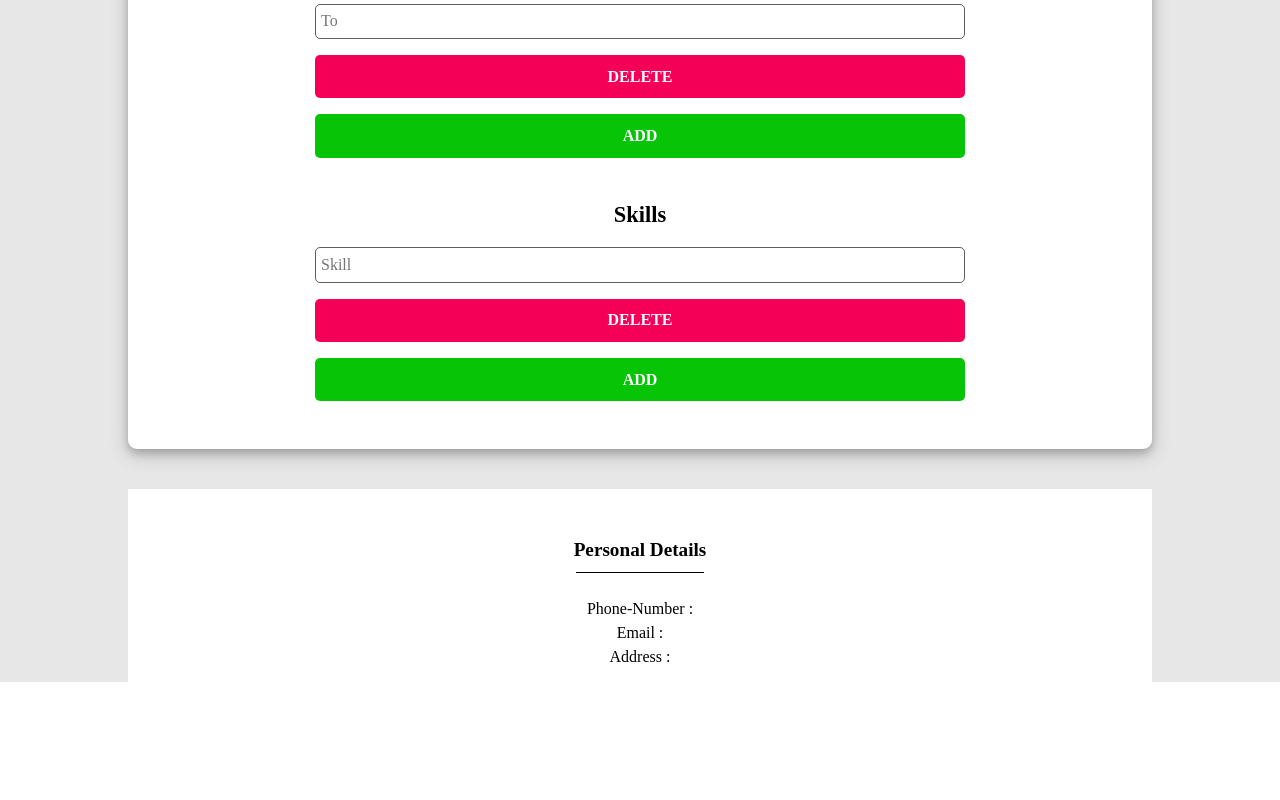
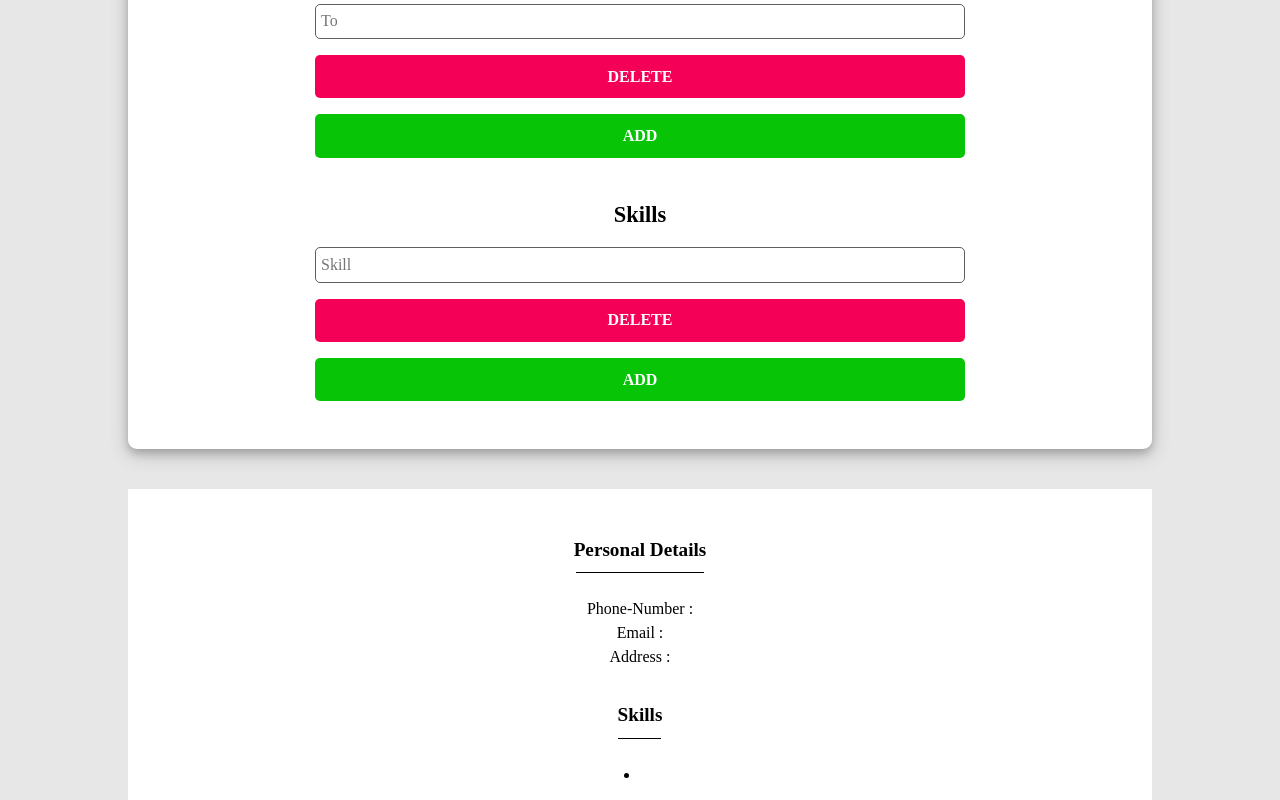
Before and after one commit to aelmi03/cv-app, a React (Create React App) app: page / in a window 1280 px wide. Shown: the part 1221-2021 px from the top of the page. Before the commit the page ends 1903 px from the top, so only its background shows below. Built offline with nearby package versions, Linux system fonts and the light colour scheme.

Commit message:
Finished my Skills preview component which renders the all of the Skills in the LivePreview component

```diff
--- a/src/App.js
+++ b/src/App.js
@@ -196,7 +196,10 @@ class App extends Component {
               deleteSkill={this.deleteSkill}
             />
           </div>
-          <LivePreview generalInfo={this.state.generalInfo} />
+          <LivePreview
+            generalInfo={this.state.generalInfo}
+            skills={this.state.skills}
+          />
         </div>
       </div>
     );
--- a/src/components/LivePreview/LivePreview.js
+++ b/src/components/LivePreview/LivePreview.js
@@ -1,5 +1,6 @@
 import React, { Component } from "react";
 import GeneralPreview from "../GeneralPreview/GeneralPreview";
+import SkillsPreview from "../SkillsPreview/SkillsPreview";
 import LivePreviewCSS from "./LivePreview.module.css";
 
 class LivePreview extends Component {
@@ -12,6 +13,7 @@ class LivePreview extends Component {
         <div className={LivePreviewCSS.information}>
           <div className={LivePreviewCSS.minorInfo}>
             <GeneralPreview generalInfo={generalInfo} />
+            <SkillsPreview skills={this.props.skills} />
           </div>
         </div>
       </div>
--- a/src/components/LivePreview/LivePreview.module.css
+++ b/src/components/LivePreview/LivePreview.module.css
@@ -25,5 +25,5 @@
 .minorInfo {
   display: flex;
   flex-flow: column nowrap;
-  gap: 0.9rem;
+  gap: 2rem;
 }
--- /dev/null
+++ b/src/components/SkillsPreview/SkillsPreview.js
@@ -0,0 +1,25 @@
+import React, { Component } from "react";
+import PreviewHeading from "../PreviewHeading/PreviewHeading";
+import SkillsPreviewCSS from "./SkillsPreview.module.css";
+
+class SkillsPreview extends Component {
+  loadSkills() {
+    return this.props.skills.map((skillObject) => {
+      return (
+        <li className={SkillsPreviewCSS.li} key={skillObject.id}>
+          {skillObject.skill}
+        </li>
+      );
+    });
+  }
+  render() {
+    return (
+      <div className={SkillsPreviewCSS.container}>
+        <PreviewHeading title="Skills" />
+        <ul className={SkillsPreviewCSS.skillsList}>{this.loadSkills()}</ul>
+      </div>
+    );
+  }
+}
+
+export default SkillsPreview;
--- /dev/null
+++ b/src/components/SkillsPreview/SkillsPreview.module.css
@@ -0,0 +1,19 @@
+.container {
+  display: flex;
+  flex-flow: column nowrap;
+  gap: 1rem;
+  justify-content: center;
+  align-items: center;
+}
+
+.skillsList {
+  display: flex;
+  flex-flow: column nowrap;
+  gap: 0.6rem;
+  justify-content: center;
+}
+
+.li {
+  font-size: 1rem;
+  list-style: disc;
+}
```
